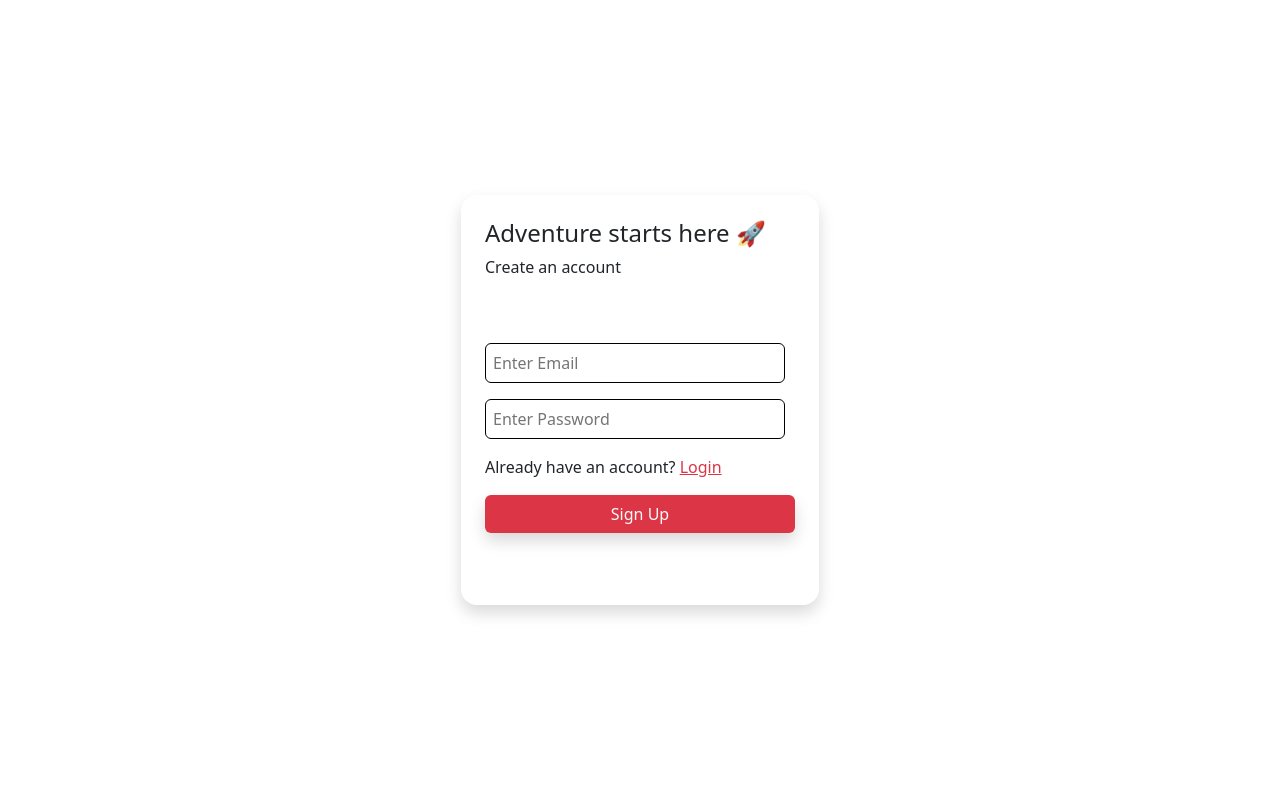
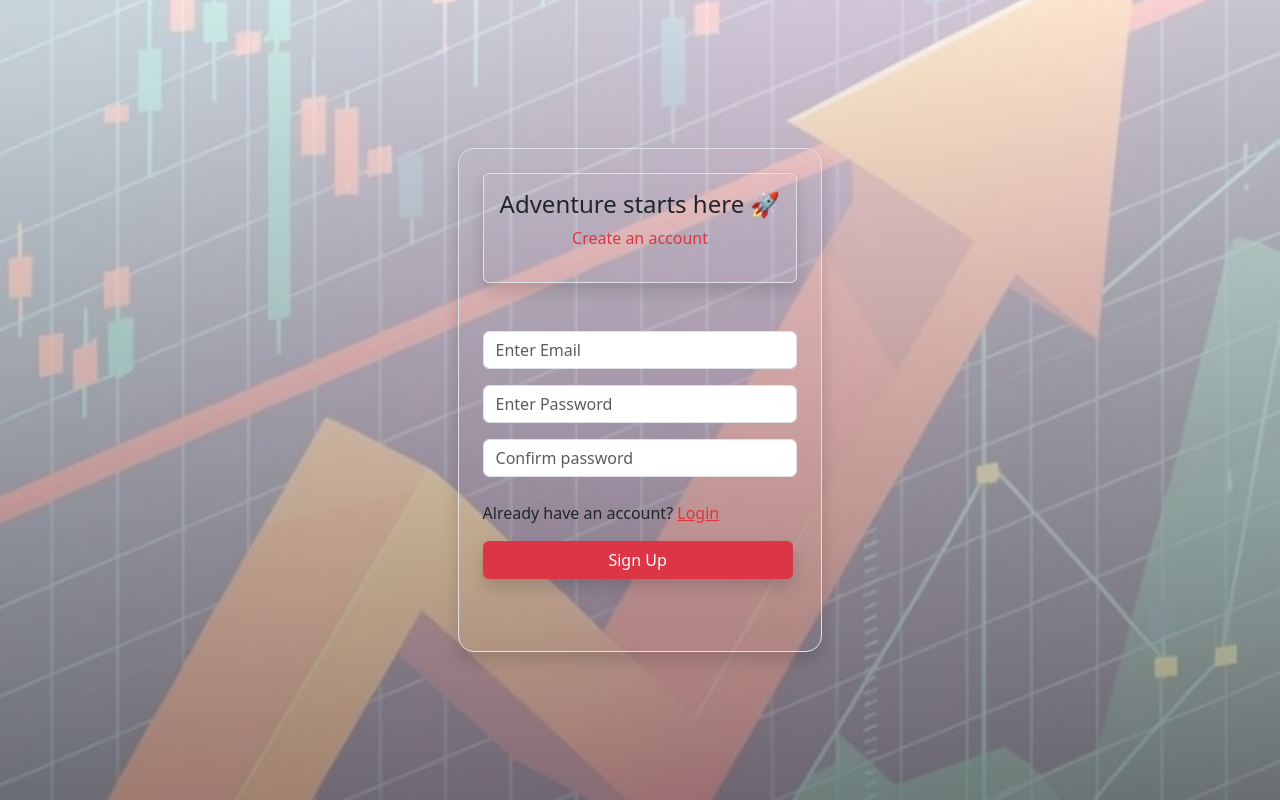
Before and after one commit to Nacho1499/board, a React (Vite) app in the folder dashboard/: page /register in a window 1280 px wide. Built offline with nearby package versions, Linux system fonts and the light colour scheme.

Commit message:
minor fixes

```diff
--- a/dashboard/src/Component/Login.jsx
+++ b/dashboard/src/Component/Login.jsx
@@ -31,19 +31,21 @@ const Login = () => {
   const handleEmailChange = (event) => setEmail(event.target.value);
   const handlePasswordChange = (event) => setPassword(event.target.value);
   return (
-    <div className="login container p-5">
-      <form className="shadow p-4  rounded-4 mx-auto" action="">
-        <h4>Welcome back</h4>
-        <p>Please sign-in to your account</p>
+    <div className="login container-fluid p-5">
+      <form className="shadow p-4  rounded-4 mx-auto border" action="">
+        <div className="shadow p-3 rounded border">
+        <h4 className="text-center">Welcome back</h4>
+        <p className="text-center text-danger">Please sign-in to your account</p>
+        </div>
         <input
-          className="mt-5"
+          className="mt-5 form-control"
           type="email"
           placeholder="Enter Email"
           onChange={handleEmailChange}
         />
-        <br />
+
         <input
-          className="mt-3"
+          className="mt-3 form-control"
           type="text"
           placeholder="Enter Password"
           onChange={handlePasswordChange}
--- a/dashboard/src/Component/Nav.jsx
+++ b/dashboard/src/Component/Nav.jsx
@@ -38,12 +38,12 @@ const Nav = ({ toggleSidebar }) => {
         <i className="fa-solid fa-user"></i>
         </Dropdown.Toggle>
         <Dropdown.Menu>
-          <Dropdown.Item href="#">Profile</Dropdown.Item>
+          <Dropdown.Item href="#"><i class="fa-solid fa-user text-danger"></i>  Profile</Dropdown.Item>
 
           <Dropdown.Divider />
           <Dropdown.Item onClick={handleLogout}>
             {" "}
-            <i className="fa-solid fa-right-from-bracket text-danger"></i>Logout
+            <i className="fa-solid fa-right-from-bracket text-danger"></i>  Logout
           </Dropdown.Item>
         </Dropdown.Menu>
       </Dropdown>
--- a/dashboard/src/Component/Register.jsx
+++ b/dashboard/src/Component/Register.jsx
@@ -32,27 +32,36 @@ const Register = () => {
   const handlePasswordChange = (event) => setPassword(event.target.value);
 
   return (
-    <div className="login container p-5">
-      <form className="shadow p-4 mx-auto rounded-4">
-        <h4>Adventure starts here 🚀</h4>
-        <p>Create an account</p>
+    <div className="login container-fluid p-5">
+      <form className="shadow p-4 mx-auto rounded-4 border">
+        <div className="shadow rounded p-3 border ">
+        <h4 className="text-center">Adventure starts here 🚀</h4>
+        <p className="text-center text-danger">Create an account</p>
+        </div>
         <input
-          className="mt-5"
+          className="mt-5 form-control"
           type="email"
           placeholder="Enter Email"
           onChange={handleEmailChange}
           autoComplete="email"
         />
-        <br />
+
         <input
-          className="mt-3"
+          className="mt-3 form-control"
           type="password"
           placeholder="Enter Password"
           onChange={handlePasswordChange}
           autoComplete="password"
         />
-        <br />
-        <p className="mt-3">
+
+        <input
+          className="mt-3 form-control"
+          type="password"
+          placeholder="Confirm password"
+          onChange={handlePasswordChange}
+          autoComplete="password"
+        />
+        <p className="mt-4">
           Already have an account?{" "}
           <Link to="/" href="" className="text-danger">
             Login
--- a/dashboard/src/Component/Sidebar.jsx
+++ b/dashboard/src/Component/Sidebar.jsx
@@ -20,22 +20,22 @@ const Sidebar = ({ isOpen, isCollapsed, toggleCollapseSidebar }) => {
       <ul className="nav flex-column px-2 mt-3">
         <li className="nav-item">
           <a className="nav-link text-white" href="#">
-            {isCollapsed ? <i className="fa-solid fa-house"></i> : "Home"}
+            {isCollapsed ? <i className="fa-solid fa-house text-danger"></i> : "Home"}
           </a>
         </li>
         <li className="nav-item">
           <a className="nav-link text-white" href="#">
-            {isCollapsed ? <i className="fa-solid fa-users"></i> : "Users"}
+            {isCollapsed ? <i className="fa-solid fa-users text-danger"></i> : "Users"}
           </a>
         </li>
         <li className="nav-item">
           <a className="nav-link text-white" href="#">
-            {isCollapsed ? <i className="fa-solid fa-chart-simple"></i>: "Analytics"}
+            {isCollapsed ? <i className="fa-solid fa-chart-simple text-danger"></i>: "Analytics"}
           </a>
         </li>
         <li className="nav-item">
           <a className="nav-link text-white" href="#">
-            {isCollapsed ? <i className="fa-solid fa-gear"></i> : "Settings"}
+            {isCollapsed ? <i className="fa-solid fa-gear text-danger"></i> : "Settings"}
           </a>
         </li>
       </ul>
--- a/dashboard/src/index.css
+++ b/dashboard/src/index.css
@@ -9,11 +9,14 @@
   justify-content: center;
   align-items: center;
   height: 100vh;
+  background-image: linear-gradient(rgba(255, 255, 255, 0.75),rgba(134, 128, 128, 0.75)),url(assets/bar1.jpg);
+  background-size: cover;
+  background-repeat: no-repeat;
+  background-position: center;
 
 }
 input {
   width: 300px;
-  margin: 8px;
   padding: 7px;
   border-radius: 6px;
   border: 1px solid;
```
Also changed, not shown: dashboard/src/assets/bar.jpg (added), dashboard/src/assets/bar1.jpg (added).
